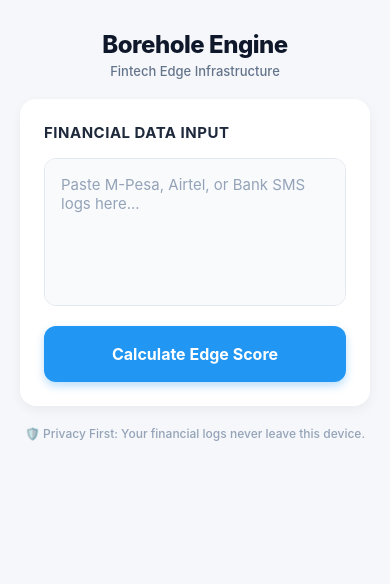
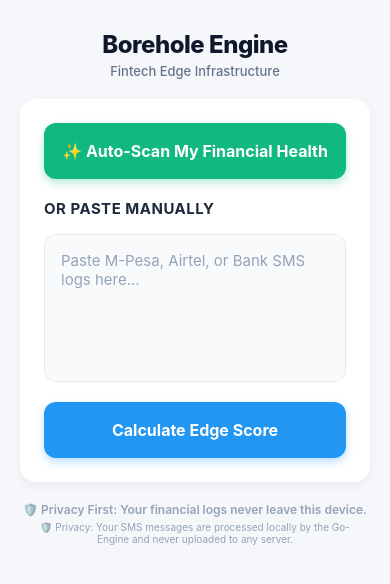
Before and after one commit to benkivuva/borehole-engine, a React Native app in the folder MobileApp/: screen / in a window 390 px wide. Shown: the top 584 px of the page. Built offline with nearby package versions, Linux system fonts and the light colour scheme.

Commit message:
feat(mobile): implement automated SMS scraping for financial logs

```diff
--- a/MobileApp/App.tsx
+++ b/MobileApp/App.tsx
@@ -10,7 +10,11 @@
   TouchableOpacity,
   TextInput,
   ActivityIndicator,
+  PermissionsAndroid,
+  Alert,
 } from 'react-native';
+import SmsAndroid from 'react-native-get-sms-android';
+
 
 import { calculateBoreholeScore, ScoreResult } from './BoreholeBridge';
 
@@ -18,7 +22,9 @@
   const isDarkMode = useColorScheme() === 'dark';
   const [logs, setLogs] = useState('');
   const [loading, setLoading] = useState(false);
+  const [scanning, setScanning] = useState(false);
   const [result, setResult] = useState<ScoreResult | null>(null);
+
 
   const handleCalculate = async () => {
     if (!logs.trim()) return;
@@ -28,6 +34,76 @@
     setResult(scoreResult);
     setLoading(false);
   };
+
+  const requestSmsPermission = async () => {
+    try {
+      const granted = await PermissionsAndroid.request(
+        PermissionsAndroid.PERMISSIONS.READ_SMS,
+        {
+          title: 'Borehole SMS Permission',
+          message: 'Borehole Engine needs access to your SMS to calculate your offline credit score.',
+          buttonNeutral: 'Ask Me Later',
+          buttonNegative: 'Cancel',
+          buttonPositive: 'OK',
+        },
+      );
+      return granted === PermissionsAndroid.RESULTS.GRANTED;
+    } catch (err) {
+      console.warn(err);
+      return false;
+    }
+  };
+
+  const autoScanSms = async () => {
+    const hasPermission = await requestSmsPermission();
+    if (!hasPermission) {
+      Alert.alert('Permission Denied', 'SMS permission is required for auto-scanning.');
+      return;
+    }
+
+    setScanning(true);
+    setLoading(true);
+
+    const filter = {
+      box: 'inbox',
+      maxCount: 200,
+    };
+
+    SmsAndroid.list(
+      JSON.stringify(filter),
+      (fail: string) => {
+        setScanning(false);
+        setLoading(false);
+        Alert.alert('Scan Failed', fail);
+      },
+      async (count: number, smsList: string) => {
+        const messages = JSON.parse(smsList);
+        const financialKeywords = [
+          'Confirmed', 'M-PESA', 'Airtel', 'HustlerFund',
+          'KCB', 'Equity', 'Okoa', 'Transaction ID'
+        ];
+
+        const filteredLogs = messages
+          .map((msg: any) => msg.body)
+          .filter((body: string) =>
+            financialKeywords.some(keyword => body.includes(keyword))
+          );
+
+        if (filteredLogs.length === 0) {
+          setScanning(false);
+          setLoading(false);
+          Alert.alert('Scan Complete', 'No relevant financial logs detected in your inbox.');
+          return;
+        }
+
+        const scoreResult = await calculateBoreholeScore(filteredLogs);
+        setResult(scoreResult);
+        setScanning(false);
+        setLoading(false);
+      },
+    );
+  };
+
 
   const dashboardColors = {
     good: '#10B981', // Emerald Green
@@ -55,7 +131,19 @@
         </View>
 
         <View style={styles.card}>
-          <Text style={styles.cardTitle}>Financial Data Input</Text>
+          <TouchableOpacity
+            style={styles.autoScanButton}
+            onPress={autoScanSms}
+            disabled={loading || scanning}
+          >
+            {scanning ? (
+              <ActivityIndicator color="#fff" />
+            ) : (
+              <Text style={styles.buttonText}>✨ Auto-Scan My Financial Health</Text>
+            )}
+          </TouchableOpacity>
+
+          <Text style={[styles.cardTitle, { marginTop: 20 }]}>Or Paste Manually</Text>
           <View style={styles.inputContainer}>
             <TextInput
               multiline
@@ -67,6 +155,7 @@
               onChangeText={setLogs}
             />
           </View>
+
           <TouchableOpacity
             style={styles.button}
             onPress={handleCalculate}
@@ -123,7 +212,9 @@
 
         <View style={styles.footer}>
           <Text style={styles.privacyNote}>🛡️ Privacy First: Your financial logs never leave this device.</Text>
+          <Text style={styles.privacyDetail}>🛡️ Privacy: Your SMS messages are processed locally by the Go-Engine and never uploaded to any server.</Text>
         </View>
+
       </ScrollView>
     </SafeAreaView>
   );
@@ -209,6 +300,18 @@
     shadowOpacity: 0.3,
     shadowRadius: 8,
   },
+  autoScanButton: {
+    backgroundColor: '#10B981',
+    padding: 18,
+    borderRadius: 12,
+    alignItems: 'center',
+    elevation: 4,
+    shadowColor: '#10B981',
+    shadowOffset: { width: 0, height: 4 },
+    shadowOpacity: 0.3,
+    shadowRadius: 8,
+  },
+
   buttonText: {
     color: '#fff',
     fontSize: 16,
@@ -284,8 +387,17 @@
   privacyNote: {
     fontSize: 12,
     color: '#94A3B8',
-    fontWeight: '500',
+    fontWeight: '600',
+    marginBottom: 4,
   },
+  privacyDetail: {
+    fontSize: 10,
+    color: '#94A3B8',
+    fontWeight: '400',
+    textAlign: 'center',
+    paddingHorizontal: 40,
+  },
+
   errorText: {
     color: '#EF4444',
     marginTop: 15,
--- a/MobileApp/package.json
+++ b/MobileApp/package.json
@@ -11,7 +11,8 @@
   },
   "dependencies": {
     "react": "18.2.0",
-    "react-native": "0.73.0"
+    "react-native": "0.73.0",
+    "react-native-get-sms-android": "^2.1.0"
   },
   "devDependencies": {
     "@babel/core": "^7.20.0",
```
Also changed, not shown: 2 other files (tests, documents, lock files or other folders).
